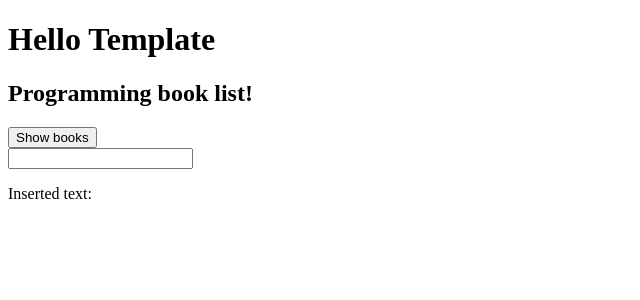
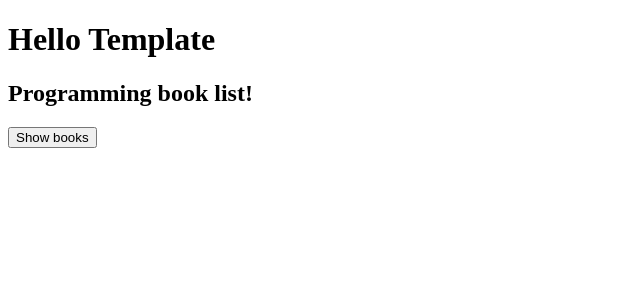
Before and after one commit to bedrohenr/angular-xiv, an Angular app: page / in a window 1280 px wide. Shown: the top 300 px of the page, without its empty margins (0-640 px from the left). Built offline with nearby package versions, Linux system fonts and the light colour scheme.

Commit message:
removido o input

```diff
--- a/src/app/books/books.component.html
+++ b/src/app/books/books.component.html
@@ -2,9 +2,6 @@
   <h2>Programming book list!</h2>
 
   <button (click)="toggleBooks()" [disabled]="bookButtonDisabled">Show books</button>
-  <br>
-  <input type="text" [(ngModel)]="textOnHtml">
-  <p>Inserted text: {{ textOnHtml }}</p>
 
   <div *ngIf="isShowing">
     <ul>
```
